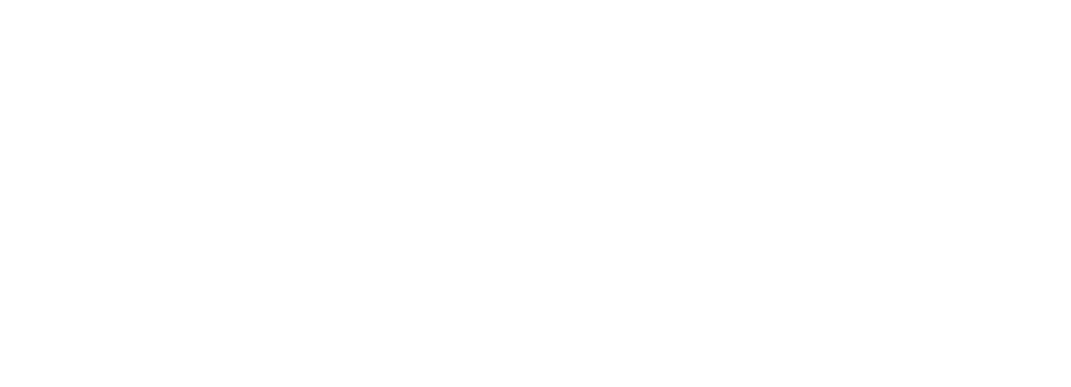
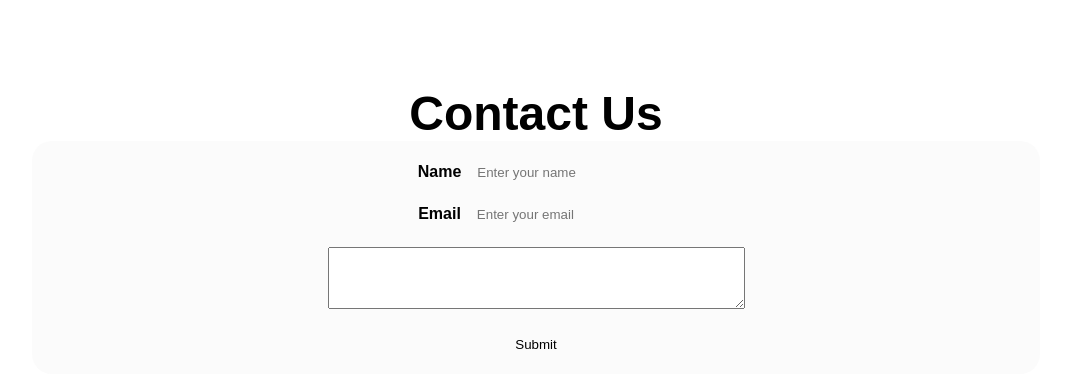
Before and after one commit to dovjas/TravelDealsWebReact, a React (Create React App) app: page / in a window 1280 px wide. Shown: the part 1739-2126 px from the top of the page, without its empty margins (104-1175 px from the left). Before the commit the page ends 1809 px from the top, so only its background shows below. Built offline with nearby package versions, Linux system fonts and the light colour scheme; the HTML template or start-up script is replaced by a standard one.

Commit message:
Contact form component

```diff
--- a/src/App.js
+++ b/src/App.js
@@ -4,6 +4,8 @@
 import Destinations from "./components/destinations/Destinations";
 import Travel from "./components/travel/Travel";
 import Offers from "./components/offers/Offers";
+import Contact from "./components/contact/Contact";
+
 
 function App() {
   return (
@@ -13,6 +15,7 @@
       <Destinations />
       <Travel />
       <Offers />
+      <Contact />
     </div>
 )};
 
--- /dev/null
+++ b/src/components/contact/Contact.jsx
@@ -0,0 +1,29 @@
+import React from 'react';
+import styles from './Contact.module.css';
+
+const Contact = () => {
+  return (
+<div className={styles.container}>
+    <div className={styles.title}>
+        <h1>Contact Us</h1>
+    </div>
+    <form>
+        <div className={styles.formInputs}>
+            <label htmlFor='username'>Name</label>
+            <input type="text" placeholder="Enter your name"></input>
+        </div>
+        <div className={styles.formInputs}>
+            <label htmlFor='email'>Email</label>
+            <input type="email" placeholder="Enter your email"></input>
+        </div>
+        <div className={styles.formInputs}>
+            <textarea rows="4" cols="50"></textarea>
+        </div>
+        <input type="submit" value="Submit"></input>
+    </form>
+</div>
+
+  )
+}
+
+export default Contact
--- /dev/null
+++ b/src/components/contact/Contact.module.css
@@ -0,0 +1,16 @@
+.container{
+    max-width: 1040px;
+    margin: auto;
+    padding: 1rem;
+}
+form{
+   border:2 px solid blue;
+   display: flex;
+   flex-direction: column;
+}
+.title{
+    text-align: center;
+    font-size: 1.5rem;
+}
+.formInputs{
+}
--- a/src/components/navbar/Navbar.module.css
+++ b/src/components/navbar/Navbar.module.css
@@ -39,6 +39,7 @@
         left: 0;
         right: 0;
         transition: top 1s;
+        background-color: #fff;
     }
     .active{
         top: 0;
--- a/src/components/offers/Offers.module.css
+++ b/src/components/offers/Offers.module.css
@@ -43,3 +43,16 @@
     padding: 1rem;
     font-size:1rem;
 }
+
+
+@media screen and (max-width:768px){
+    .offers .offersContainer{
+        grid-template-columns: repeat(2,1fr);
+    }
+}
+
+@media screen and (max-width:500px){
+    .offers .offersContainer{
+        grid-template-columns:1fr;
+    }
+}
```
